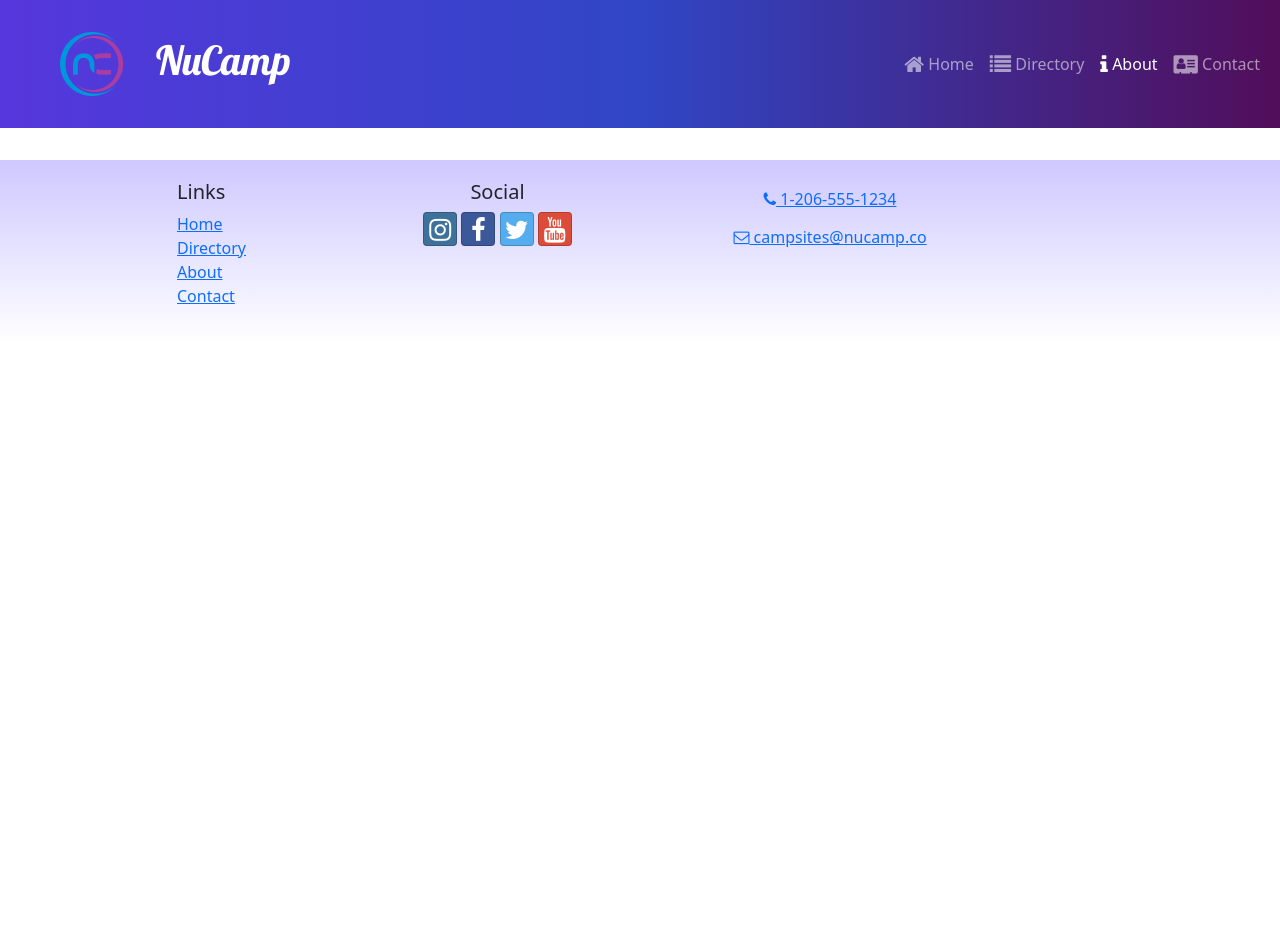
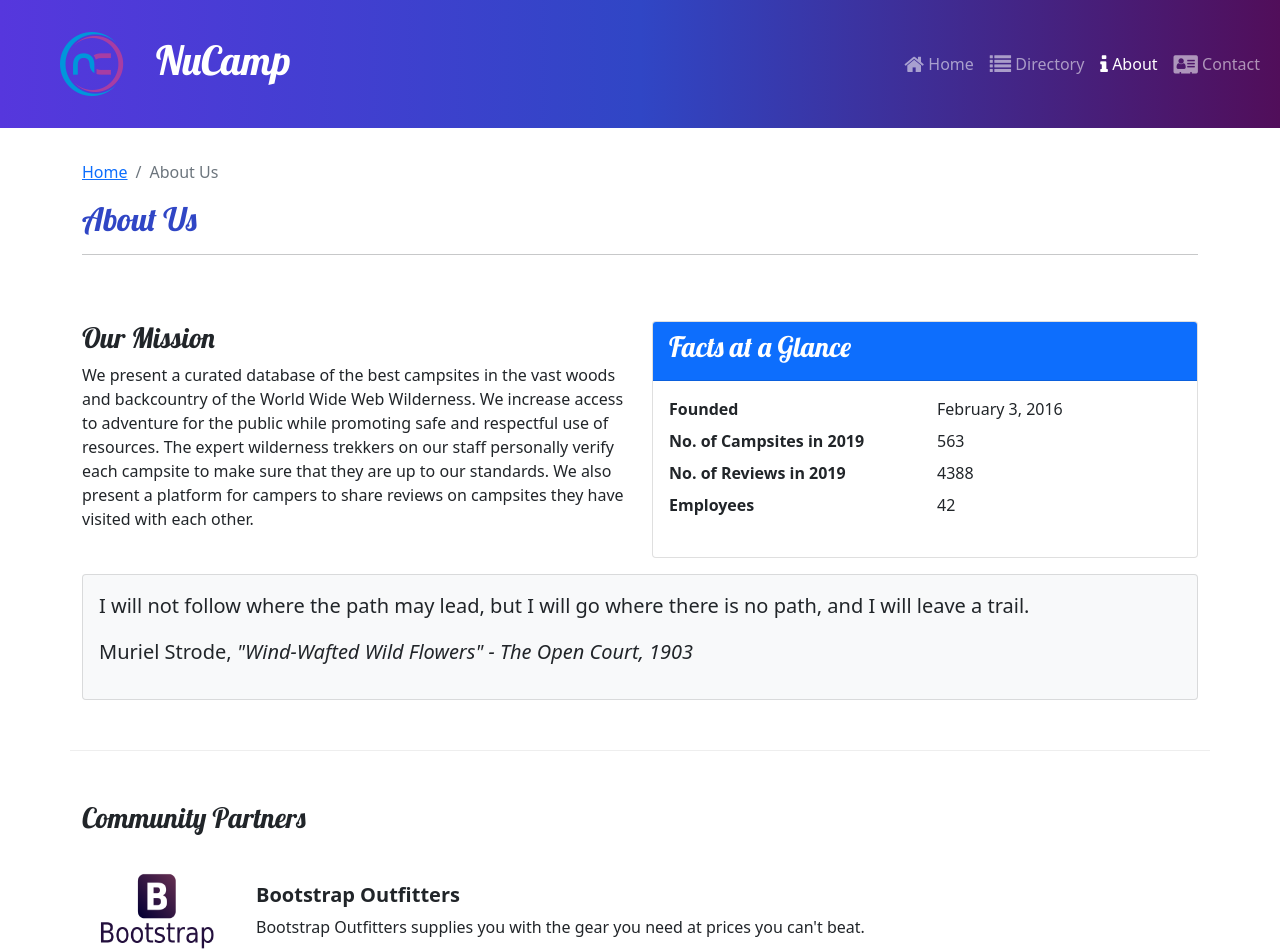
Before and after one commit to mjay88/deployable-nucamp-client, a React (Create React App) app: page /about in a window 1280 px wide. Shown: the top 952 px of the page. Before the commit the page ends 800 px from the top, so only its background shows below. Built offline with nearby package versions, Linux system fonts and the light colour scheme.

Commit message:
AboutPage.jsx, Partner.jsx, PartnerList.jsx, update routes in App.js

```diff
--- a/src/App.jsx
+++ b/src/App.jsx
@@ -5,6 +5,7 @@
 import Footer from "./components/Footer.jsx";
 import HomePage from "./pages/HomePage.jsx";
 import ContactPage from "./pages/ContactPage.jsx";
+import AboutPage from "./pages/AboutPage.jsx";
 import { Route, Routes } from "react-router-dom";
 import CampsiteDetailPage from "./pages/CampsiteDetailPage.jsx";
 
@@ -17,6 +18,7 @@
 				<Route path="contact" element={<ContactPage />} />
 				<Route path="directory" element={<CampsitesDirectoryPage />} />
 				<Route path="directory/:campsiteId" element={<CampsiteDetailPage />} />
+				<Route path="about" element={<AboutPage />} />
 			</Routes>
 			<Footer />
 		</div>
--- a/src/features/display/DisplayList.jsx
+++ b/src/features/display/DisplayList.jsx
@@ -2,9 +2,14 @@
 import DisplayCard from "./DisplayCard";
 import { selectFeaturedCampsite } from "../campsites/campsitesSlice";
 import { selectFeaturedPromotion } from "../promotions/promotionsSlice";
+import { selectFeaturedPartner } from "../partners/partnersSlice";
 
 const DisplayList = () => {
-	const items = [selectFeaturedCampsite(), selectFeaturedPromotion()];
+	const items = [
+		selectFeaturedCampsite(),
+		selectFeaturedPromotion(),
+		selectFeaturedPartner(),
+	];
 
 	return (
 		<Row>
--- /dev/null
+++ b/src/features/partners/Partner.jsx
@@ -0,0 +1,20 @@
+import React from "react";
+
+const Partner = ({ partner }) => {
+	if (partner) {
+		const { image, name, description } = partner;
+		return (
+			<>
+				<img src={image} alt={name} style={{ width: "150px" }} />
+				<div className="m-4">
+					<h5 className="fw-bold">{name}</h5>
+					{description}
+				</div>
+			</>
+		);
+	}
+
+	return null;
+};
+
+export default Partner;
--- /dev/null
+++ b/src/features/partners/PartnersList.jsx
@@ -0,0 +1,21 @@
+import React from "react";
+import Partner from "./Partner";
+import { Col } from "reactstrap";
+import { selectAllPartners } from "./partnersSlice";
+
+const PartnersList = () => {
+	const partners = selectAllPartners();
+	return (
+		<Col className="mt-4">
+			{partners.map((partner) => {
+				return (
+					<div className="d-flex mb-5" key={partner.id}>
+						<Partner partner={partner} />
+					</div>
+				);
+			})}
+		</Col>
+	);
+};
+
+export default PartnersList;
--- /dev/null
+++ b/src/features/partners/partnersSlice.js
@@ -0,0 +1,8 @@
+import { PARTNERS } from "../../app/shared/PARTNERS";
+
+export const selectAllPartners = () => {
+	return PARTNERS;
+};
+export const selectFeaturedPartner = () => {
+	return PARTNERS.find((partner) => partner.featured);
+};
--- /dev/null
+++ b/src/pages/AboutPage.jsx
@@ -0,0 +1,71 @@
+import React from "react";
+import { Col, Row, Container, Card, CardBody, CardHeader } from "reactstrap";
+import SubHeader from "../components/SubHeader.jsx";
+import PartnersList from "../features/partners/PartnersList.jsx";
+
+const AboutPage = () => {
+	return (
+		<Container>
+			<SubHeader current={`About Us`} />
+			<Row className="row-content">
+				<Col sm="6">
+					<h3>Our Mission</h3>{" "}
+					<p>
+						We present a curated database of the best campsites in the vast
+						woods and backcountry of the World Wide Web Wilderness. We increase
+						access to adventure for the public while promoting safe and
+						respectful use of resources. The expert wilderness trekkers on our
+						staff personally verify each campsite to make sure that they are up
+						to our standards. We also present a platform for campers to share
+						reviews on campsites they have visited with each other.
+					</p>
+				</Col>
+				<Col sm="6">
+					<Card>
+						<CardHeader className="bg-primary text-white">
+							<h3>Facts at a Glance</h3>
+						</CardHeader>
+						<CardBody>
+							<dl className="row">
+								<dt className="col-6">Founded</dt>
+								<dd className="col-6">February 3, 2016</dd>
+								<dt className="col-6">No. of Campsites in 2019</dt>
+								<dd className="col-6">563</dd>
+								<dt className="col-6">No. of Reviews in 2019</dt>
+								<dd className="col-6">4388</dd>
+								<dt className="col-6">Employees</dt>
+								<dd className="col-6">42</dd>
+							</dl>
+						</CardBody>
+					</Card>
+				</Col>
+				<Col>
+					<Card className="bg-light mt-3">
+						<CardBody>
+							<blockquote className="blockquote">
+								<p>
+									I will not follow where the path may lead, but I will go where
+									there is no path, and I will leave a trail.
+								</p>
+								<footer>
+									Muriel Strode,{" "}
+									<cite title="Source Title">
+										"Wind-Wafted Wild Flowers" - The Open Court, 1903
+									</cite>
+								</footer>
+							</blockquote>
+						</CardBody>
+					</Card>
+				</Col>
+			</Row>
+			<Row className="row-content">
+				<Col xs="12">
+					<h3>Community Partners</h3>
+					<PartnersList />
+				</Col>
+			</Row>
+		</Container>
+	);
+};
+
+export default AboutPage;
```
